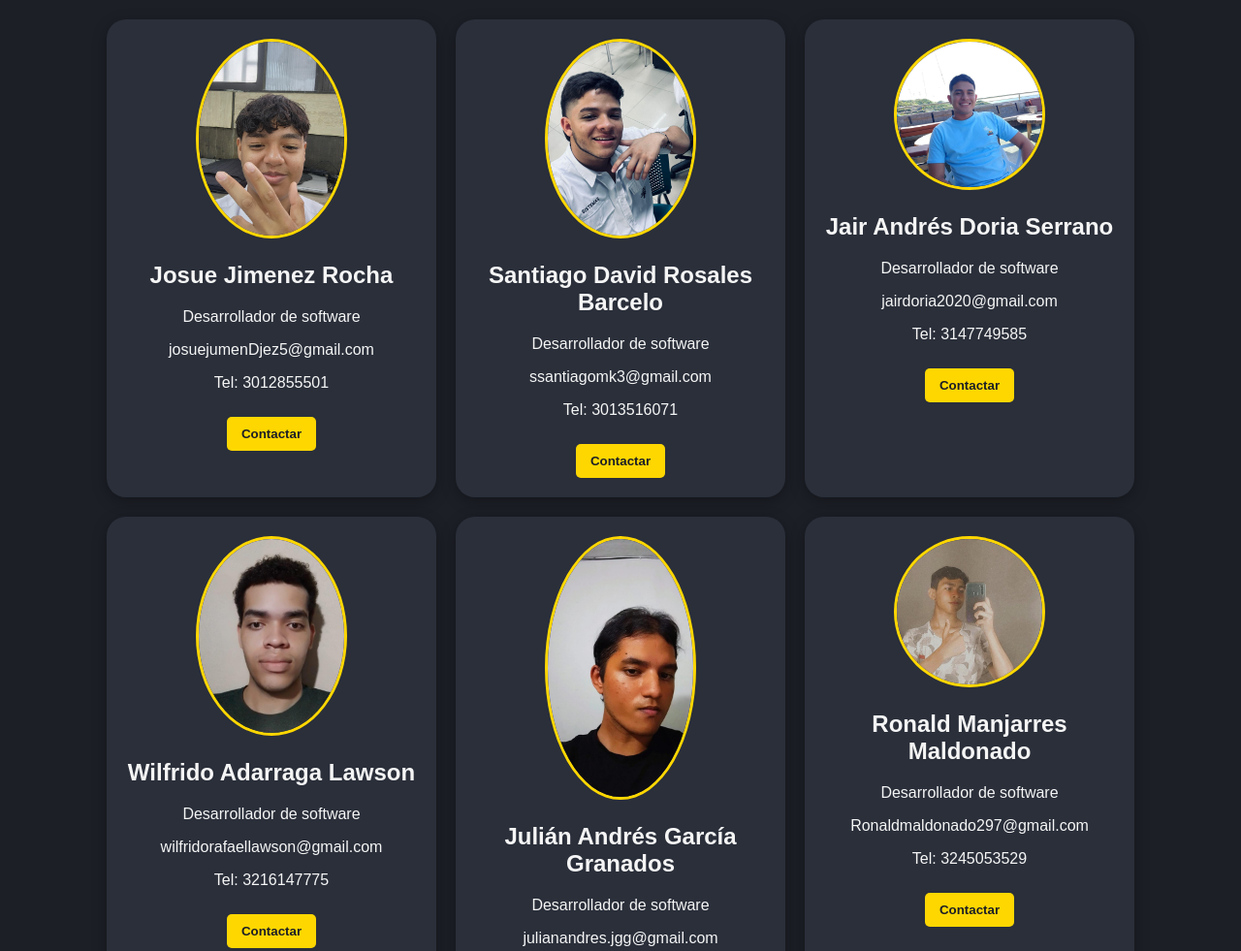
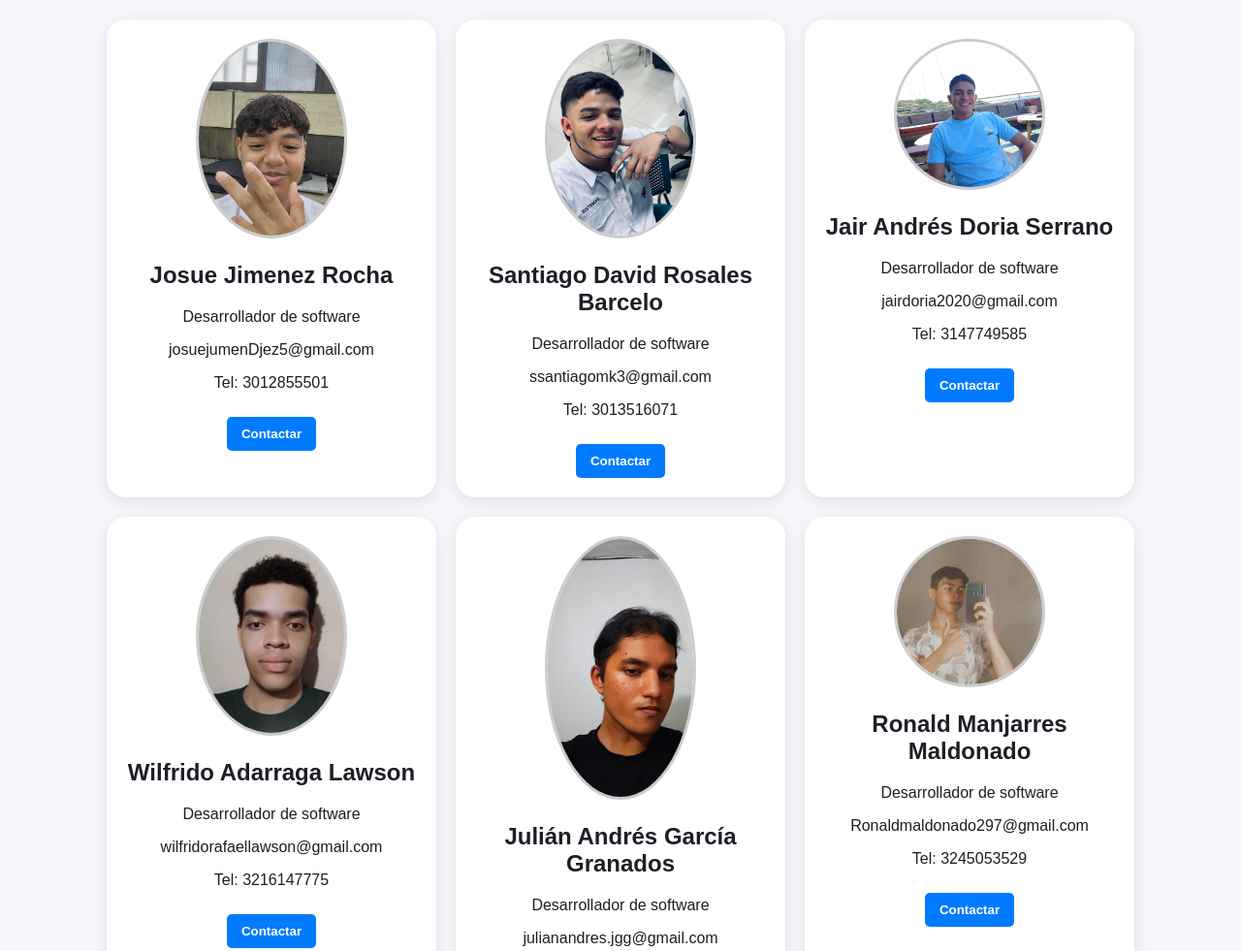
Before and after one commit to DelioOmega/Tarjetas, a plain HTML site: page index.html in a window 1280 px wide. Shown: the top 981 px of the page at 97% size. Drawn offline with Linux system fonts and the light colour scheme.

Commit message:
Update Style22.css

```diff
--- a/Style22.css
+++ b/Style22.css
@@ -1,11 +1,11 @@
 body {
   font-family: Arial, sans-serif;
   margin: 0;
-  background: #1c1f26; /* Fondo oscuro elegante */
+  background: #f5f7fa; /* Fondo claro y moderno */
   display: flex;
   justify-content: center;
   padding: 20px;
-  color: #f5f5f5; /* Texto claro para buen contraste */
+  color: #1c1f26; /* Texto oscuro para contraste */
 }
 
 .card-container {
@@ -18,29 +18,29 @@ body {
 
 /* Tarjeta individual */
 .card {
-  background: #2a2f3a; /* Tarjeta en gris oscuro */
+  background: #ffffff; /* Fondo blanco */
   padding: 20px;
   border-radius: 20px;
   width: 300px;
   text-align: center;
-  box-shadow: 0 4px 15px rgba(0, 0, 0, 0.3);
+  box-shadow: 0 4px 15px rgba(0, 0, 0, 0.1); /* Sombra suave */
   transition: transform 0.3s, box-shadow 0.3s;
 }
 
 .card:hover {
   transform: scale(1.03);
-  box-shadow: 0 8px 25px rgba(255, 215, 0, 0.3); /* Resplandor dorado al pasar el cursor */
+  box-shadow: 0 8px 25px rgba(0, 0, 0, 0.2);
 }
 
 .card img {
   border-radius: 50%;
   width: 150px;
-  border: 3px solid #ffd700; /* Borde dorado */
+  border: 3px solid #ccc; /* Borde gris claro */
 }
 
 .card button {
-  background: #ffd700; /* Dorado elegante */
-  color: #1c1f26;
+  background: #007bff; /* Azul elegante */
+  color: white;
   border: none;
   padding: 10px 15px;
   border-radius: 5px;
@@ -50,7 +50,7 @@ body {
 }
 
 .card button:hover {
-  background: #e6c200;
+  background: #0056b3;
 }
 
 /* Responsive para tablets */
```
